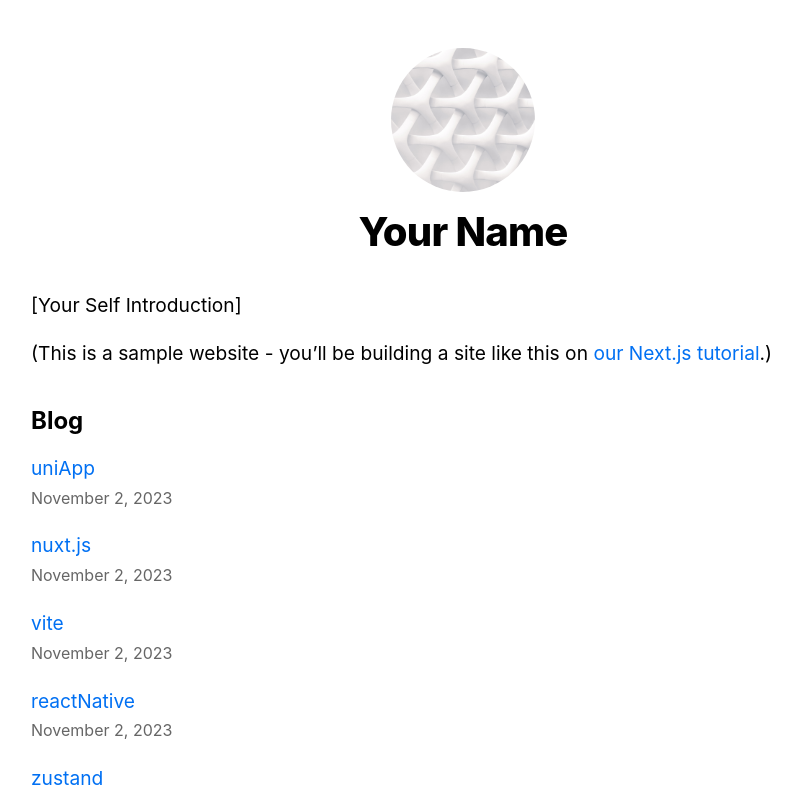
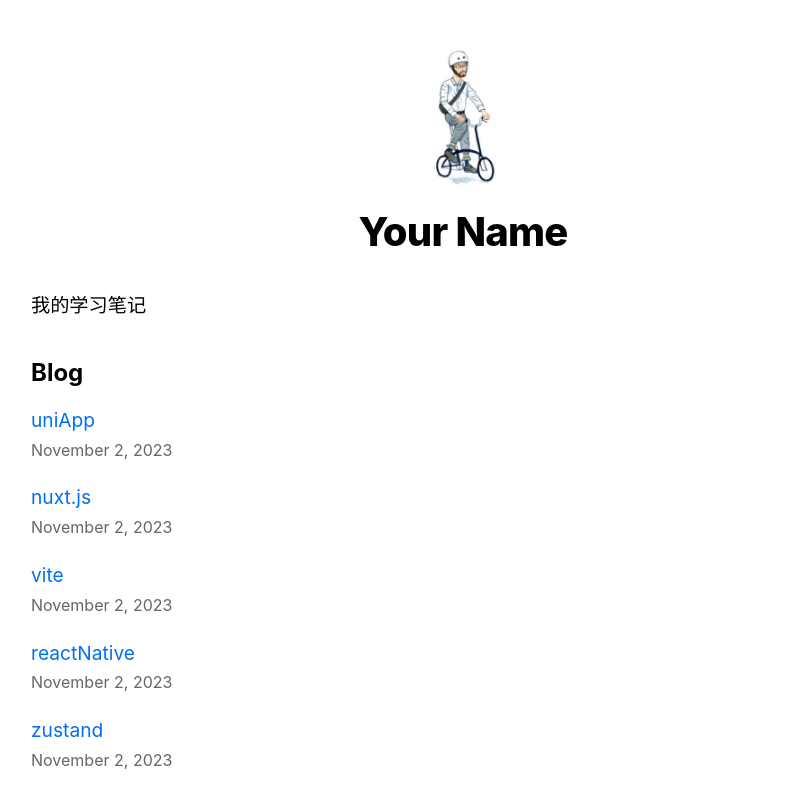
Before and after one commit to yejianbing01/myBlog, a Next.js app: page / in a window 1280 px wide. Shown: the top 800 px of the page, without its empty margins (177-978 px from the left). Built offline with nearby package versions, Linux system fonts and the light colour scheme.

Commit message:
更换头像

```diff
--- a/pages/index.js
+++ b/pages/index.js
@@ -24,11 +24,7 @@
         <meta name="viewport" content="width=device-width,initial-scale=1,minimum-scale=1,maximum-scale=1,user-scalable=no,viewport-fit=cover" />
       </Head>
       <section className={utilStyles.headingMd}>
-        <p>[Your Self Introduction]</p>
-        <p>
-          (This is a sample website - you’ll be building a site like this on{' '}
-          <a href="https://nextjs.org/learn">our Next.js tutorial</a>.)
-        </p>
+        <p>我的学习笔记</p>
       </section>
 
       <section className={`${utilStyles.headingMd} ${utilStyles.padding1px}`}>
```
Also changed, not shown: public/images/profile.jpg.
